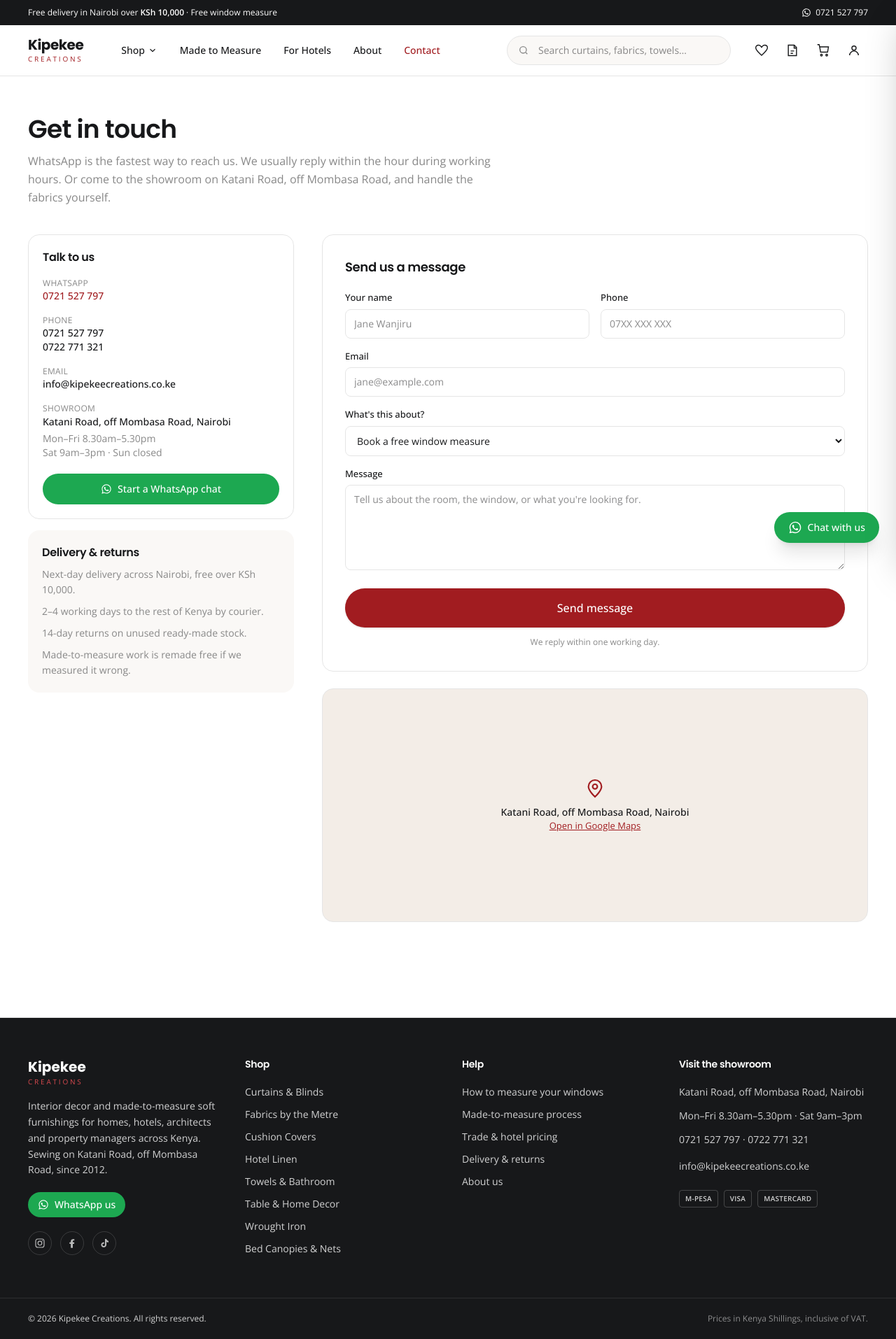
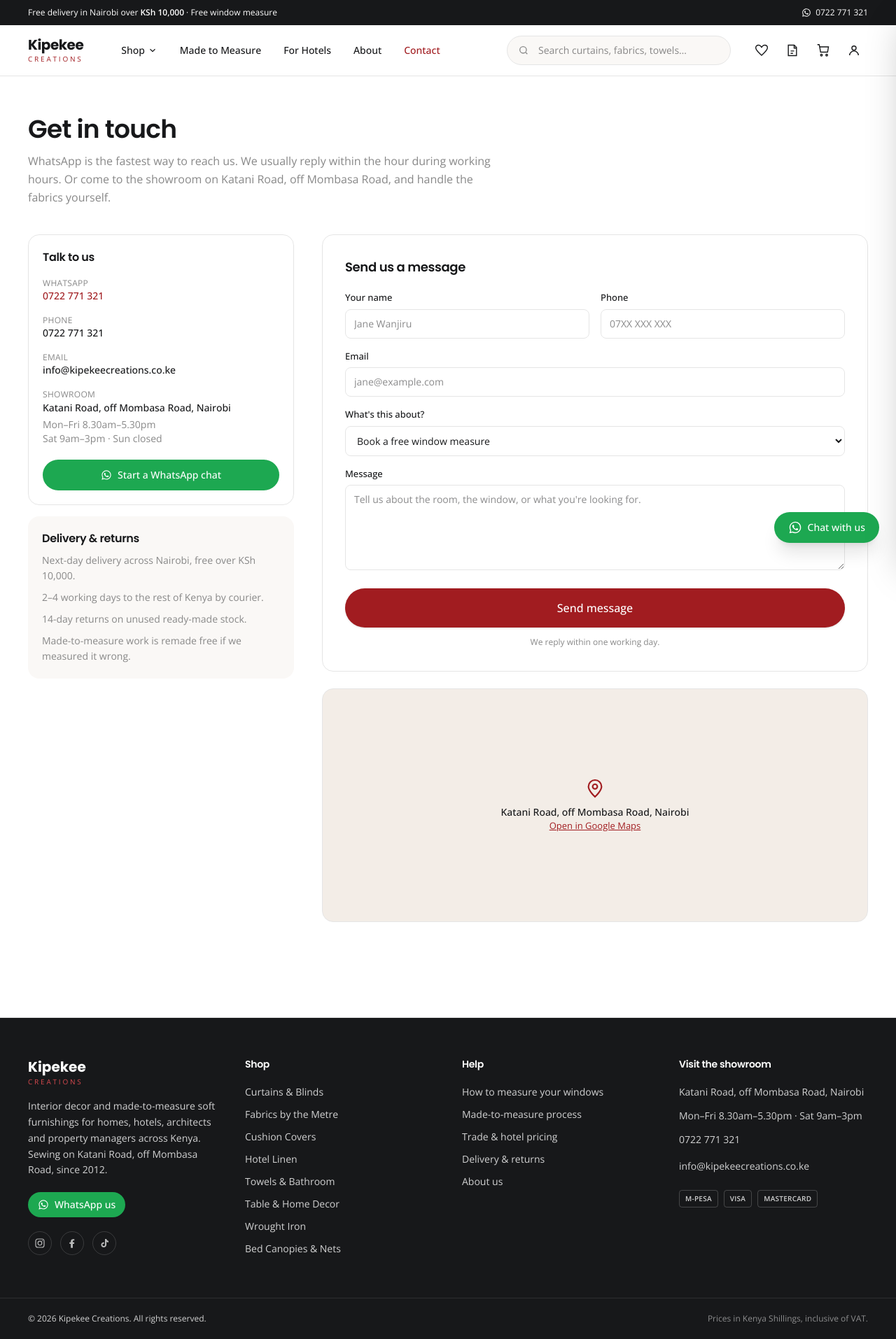
Before and after one commit to 10krhinooo/kipekee-creations, a React (Vite) app: page /contact in a window 1280 px wide. Shown: the whole page at 70% size. Built offline with nearby package versions, Linux system fonts and the light colour scheme.

Commit message:
chore: update the contact details

```diff
--- a/src/components/Footer.tsx
+++ b/src/components/Footer.tsx
@@ -114,10 +114,6 @@
             </p>
             <p>Mon–Fri 8.30am–5.30pm · Sat 9am–3pm</p>
             <p>
-              <a href="tel:+254721527797" className="inline-block py-1 hover:text-white">
-                0721 527 797
-              </a>{' '}
-              ·{' '}
               <a href="tel:+254722771321" className="inline-block py-1 hover:text-white">
                 0722 771 321
               </a>
--- a/src/components/Header.tsx
+++ b/src/components/Header.tsx
@@ -237,7 +237,7 @@
             className="hidden shrink-0 items-center gap-1.5 hover:text-brand-200 sm:inline-flex"
           >
             <WhatsAppIcon className="h-3.5 w-3.5" />
-            0721 527 797
+            0722 771 321
           </a>
         </Container>
       </div>
--- a/src/components/ui.tsx
+++ b/src/components/ui.tsx
@@ -189,7 +189,7 @@
 }
 
 /** Kipekee's WhatsApp line, the fastest conversion path for a Kenyan shopper. */
-export const WHATSAPP = '254721527797'
+export const WHATSAPP = '254722771321'
 
 /** The workshop and showroom, on Katani Road just off Mombasa Road. */
 export const MAP_URL = 'https://share.google/gXSFZvROvKJS8LonS'
--- a/src/pages/Contact.tsx
+++ b/src/pages/Contact.tsx
@@ -73,14 +73,11 @@
                   rel="noreferrer"
                   className="font-medium text-brand hover:underline"
                 >
-                  0721 527 797
+                  0722 771 321
                 </a>
               </li>
               <li>
                 <span className="block text-[12px] tracking-wide text-muted uppercase">Phone</span>
-                <a href="tel:+254721527797" className="block font-medium hover:text-brand">
-                  0721 527 797
-                </a>
                 <a href="tel:+254722771321" className="block font-medium hover:text-brand">
                   0722 771 321
                 </a>
```
Also changed, not shown: 1 other file (tests, documents, lock files or other folders).
